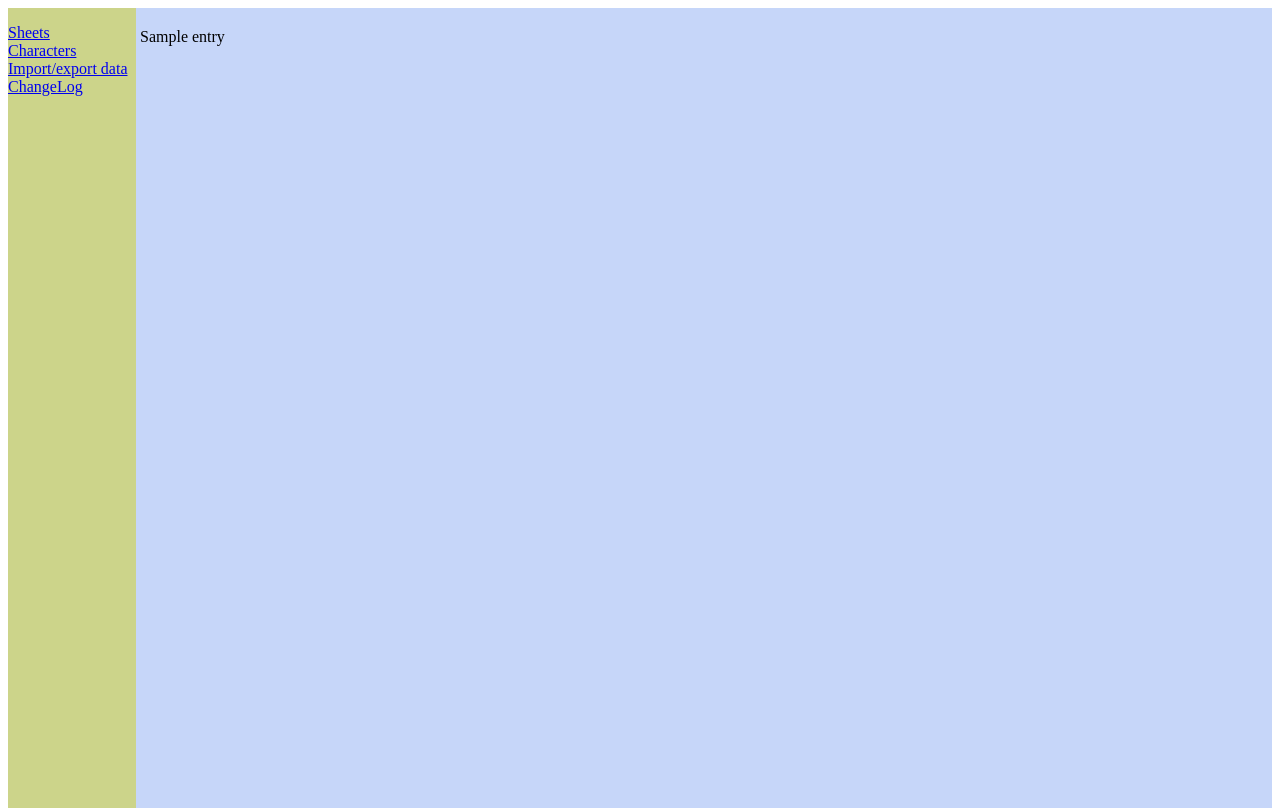
After one commit to sjlehtin/aesheet, a Django app: template templates/sheet/changelog.html in a window 1280 px wide. The commit adds this page. Run offline with Django 3.2, Linux system fonts and the light colour scheme; the template is opened without the code that fills it: most values are stand-ins (such as "Sample title", 1, 10 or a date in 2020); some libraries are stand-ins or nearby versions.

Commit message:
Added ChangeLog.

```diff
--- a/sheet/static/style.css
+++ b/sheet/static/style.css
@@ -21,6 +21,21 @@ td.stats.eff { font-weight: bold;
 div.stats { position: relative; }
 div.stats table.derived { position: absolute; left: 12em; top: 50%; }
 
+ul {
+    padding: 0;
+}
+
+ul li {
+    list-style-type: none;
+}
+
+ul.changelog li { white-space: pre-wrap;
+		  padding: 0.25em;
+		}
+
+ul.changelog li.row2 {
+    background-color: lightgrey;
+    }
 @media print {
     #sidebar,#authbar,.edit_control { display: none; }
     body { font-size: 8pt; }
--- a/sheet/urls.py
+++ b/sheet/urls.py
@@ -27,4 +27,5 @@ urlpatterns = patterns(
         name='import-success', kwargs={'success' : True }),
     url(r'^sheets/export/(?P<type>\w+)/$', 'export_data'),
     url(r'^sheets/browse/(?P<type>\w+)/$', 'browse'),
+    url(r'^sheets/ChangeLog$', 'version_history'),
 )
--- a/templates/base.html
+++ b/templates/base.html
@@ -27,6 +27,8 @@
 		Characters</a></li>
             <li><a href="{% url import %}">
 		Import/export data</a></li>
+            <li><a href="{% url sheet.views.version_history %}">
+		ChangeLog</a></li>
         </ul>
         {% endblock %}
     </div>
--- /dev/null
+++ b/templates/sheet/changelog.html
@@ -0,0 +1,12 @@
+{% extends "base.html" %}
+{% load sheet_extras %}
+
+{% block title %} ChangeLog {% endblock %}
+
+{% block content %}
+<ul class="changelog">
+{% for entry in log %}
+<li class="{% cycle 'row1' 'row2' %}">{{ entry }}</li>
+{% endfor %}
+</ul>
+{% endblock %}
```
Also changed, not shown: sheet/views.py (+16 -0 lines).
